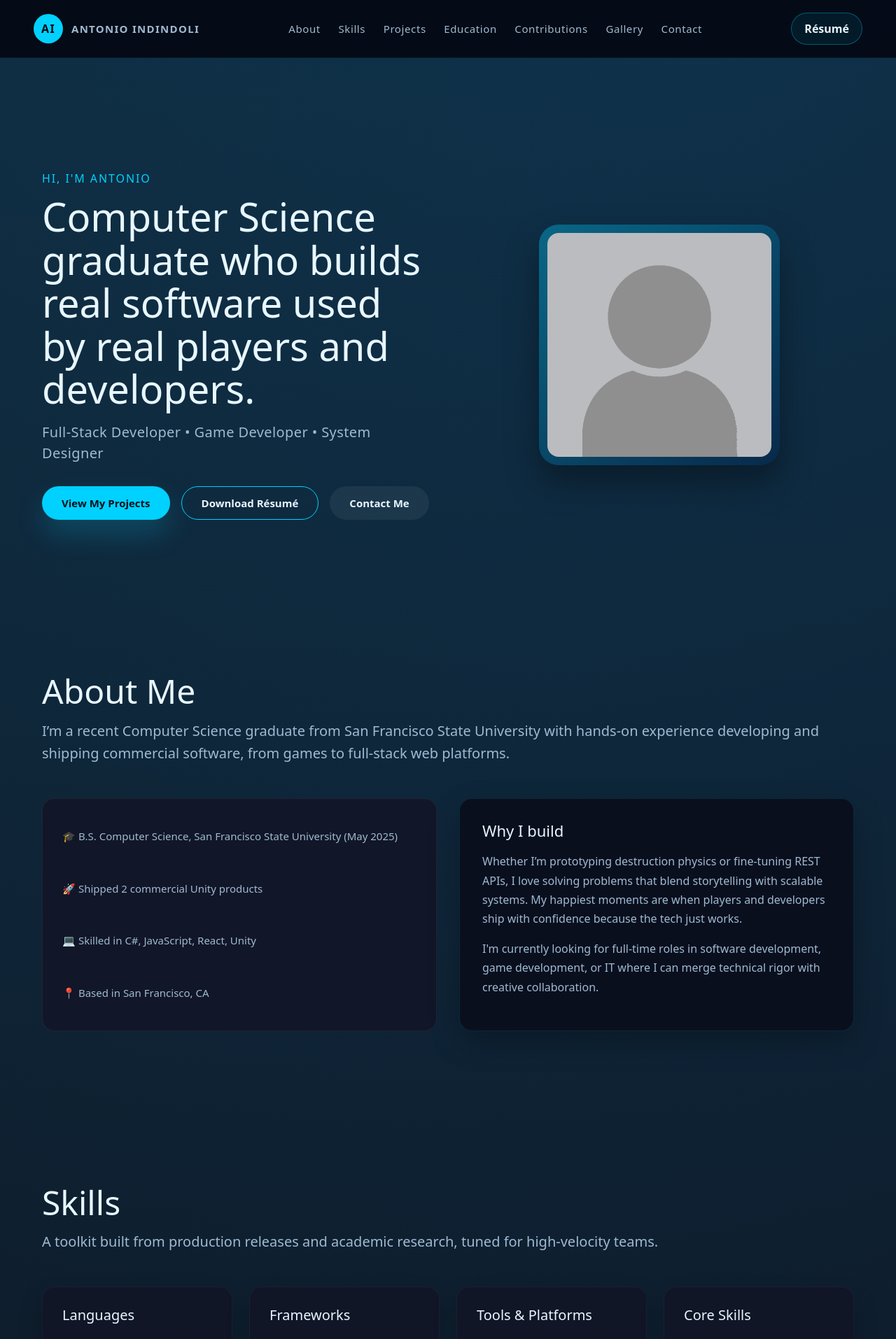
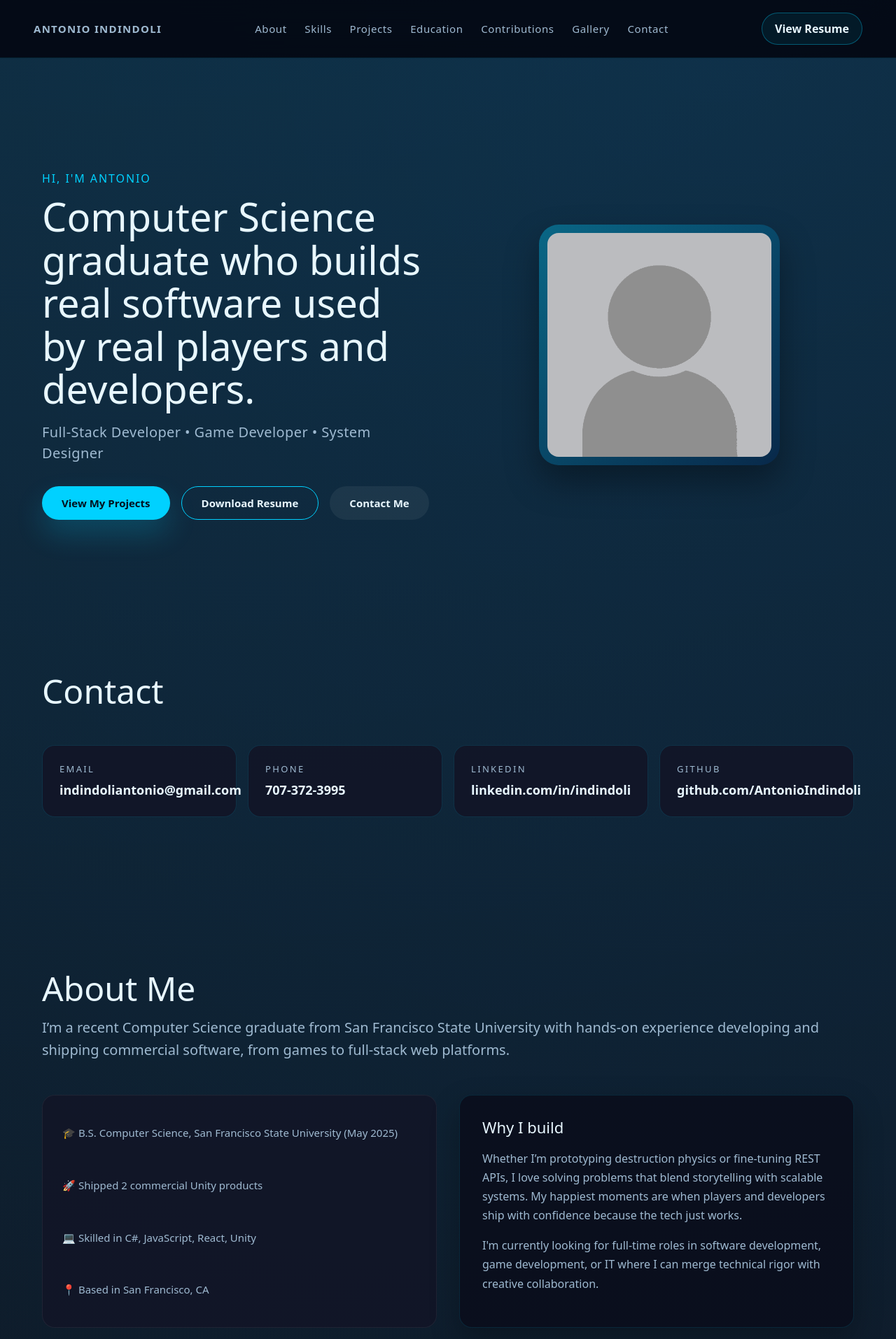
Before and after one commit to AntonioIndindoli/portfolio-site, a React (Create React App) app: page / in a window 1280 px wide. Shown: the top 1914 px of the page at 70% size. Built offline with nearby package versions, Linux system fonts and the light colour scheme.

Commit message:
resume outline

```diff
--- a/src/LandingPage.js
+++ b/src/LandingPage.js
@@ -143,6 +143,9 @@ const LandingPage = () => {
     <div className="landing-page" id="home">
       <Header />
       <main>
+
+        {/* Hero */}
+
         <section className="hero section" aria-labelledby="home-title">
           <div className="hero-content">
             <div className="hero-text">
@@ -161,7 +164,7 @@ const LandingPage = () => {
                   target="_blank"
                   rel="noopener noreferrer"
                 >
-                  Download Résumé
+                  Download Resume
                 </a>
                 <a className="button ghost" href="#contact">Contact Me</a>
               </div>
@@ -174,6 +177,34 @@ const LandingPage = () => {
             </div>
           </div>
         </section>
+
+        {/* Contact */}
+
+        <section className="section contact" id="contact" aria-labelledby="contact-title">
+          <div className="section-intro">
+            <h2 id="contact-title">Contact</h2>
+          </div>
+          <div className="contact-grid">
+            <a className="contact-card" >
+              <span className="contact-label">Email</span>
+              <span className="contact-value">indindoliantonio@gmail.com</span>
+            </a>
+            <a className="contact-card" >
+              <span className="contact-label">Phone</span>
+              <span className="contact-value">707-372-3995</span>
+            </a>
+            <a className="contact-card" href="https://linkedin.com/in/indindoli" target="_blank" rel="noopener noreferrer">
+              <span className="contact-label">LinkedIn</span>
+              <span className="contact-value">linkedin.com/in/indindoli</span>
+            </a>
+            <a className="contact-card" href="https://github.com/AntonioIndindoli" target="_blank" rel="noopener noreferrer">
+              <span className="contact-label">GitHub</span>
+              <span className="contact-value">github.com/AntonioIndindoli</span>
+            </a>
+          </div>
+        </section>
+
+        {/* About */}
 
         <section className="section about" id="about" aria-labelledby="about-title">
           <div className="section-intro">
@@ -200,12 +231,23 @@ const LandingPage = () => {
           </div>
         </section>
 
+        {/* Education */}
+
+        <section className="section education" id="education" aria-labelledby="education-title">
+          <div className="section-intro">
+            <h2 id="education-title">Education</h2>
+          </div>
+          <div className="education-card">
+            <h3>San Francisco State University</h3>
+            <p>B.S. in Computer Science — May 2025</p>
+          </div>
+        </section>
+
+        {/* Skills */}
+
         <section className="section skills" id="skills" aria-labelledby="skills-title">
           <div className="section-intro">
             <h2 id="skills-title">Skills</h2>
-            <p>
-              A toolkit built from production releases and academic research, tuned for high-velocity teams.
-            </p>
           </div>
           <div className="skills-grid">
             {skills.map((category) => (
@@ -221,10 +263,11 @@ const LandingPage = () => {
           </div>
         </section>
 
+        {/* Projects */}
+
         <section className="section projects" id="projects" aria-labelledby="projects-title">
           <div className="section-intro">
             <h2 id="projects-title">Projects</h2>
-            <p>Selected releases that showcase my blend of systems thinking, player empathy, and shipping discipline.</p>
           </div>
           <div className="projects-grid">
             {projects.map((project) => (
@@ -251,30 +294,22 @@ const LandingPage = () => {
           </div>
         </section>
 
-        <section className="section education" id="education" aria-labelledby="education-title">
-          <div className="section-intro">
-            <h2 id="education-title">Education</h2>
-            <p>Grounded in computer science fundamentals with a focus on software engineering and interactive systems.</p>
-          </div>
-          <div className="education-card">
-            <h3>San Francisco State University</h3>
-            <p>B.S. in Computer Science — May 2025</p>
-          </div>
-        </section>
+        {/* Contributions */}
 
         <section className="section contributions" id="contributions" aria-labelledby="contributions-title">
           <div className="section-intro">
             <h2 id="contributions-title">GitHub Contributions</h2>
-            <p>Continual learning and iteration, tracked one green square at a time.</p>
           </div>
           <div className="contribution-chart">
             <img
-              src="https://ghchart.rshah.org/00d6ff/indindoli"
+              src="https://ghchart.rshah.org/00d6ff/AntonioIndindoli"
               alt="Antonio Indindoli&apos;s GitHub contribution chart"
               loading="lazy"
             />
           </div>
         </section>
+
+        {/* Gallery */}
 
         <section className="section gallery" id="gallery" aria-labelledby="gallery-title">
           <div className="section-intro">
@@ -290,31 +325,6 @@ const LandingPage = () => {
             ))}
           </div>
         </section>
-
-        <section className="section contact" id="contact" aria-labelledby="contact-title">
-          <div className="section-intro">
-            <h2 id="contact-title">Let&apos;s Build Something</h2>
-            <p>Reach out for opportunities, collaborations, or to request a deep dive into any of my projects.</p>
-          </div>
-          <div className="contact-grid">
-            <a className="contact-card" href="mailto:indindoliantonio@gmail.com">
-              <span className="contact-label">Email</span>
-              <span className="contact-value">indindoliantonio@gmail.com</span>
-            </a>
-            <a className="contact-card" href="tel:+17073723995">
-              <span className="contact-label">Phone</span>
-              <span className="contact-value">707-372-3995</span>
-            </a>
-            <a className="contact-card" href="https://linkedin.com/in/indindoli" target="_blank" rel="noopener noreferrer">
-              <span className="contact-label">LinkedIn</span>
-              <span className="contact-value">linkedin.com/in/indindoli</span>
-            </a>
-            <a className="contact-card" href="https://github.com/indindoli" target="_blank" rel="noopener noreferrer">
-              <span className="contact-label">GitHub</span>
-              <span className="contact-value">github.com/indindoli</span>
-            </a>
-          </div>
-        </section>
       </main>
       <Footer />
     </div>
--- a/src/components/Footer.js
+++ b/src/components/Footer.js
@@ -5,16 +5,7 @@ const Footer = () => {
   return (
     <footer className="site-footer">
       <div className="footer-inner">
-        <p>© {new Date().getFullYear()} Antonio Indindoli. Built with curiosity and shipped with care.</p>
-        <div className="footer-links">
-          <a href="mailto:indindoliantonio@gmail.com">Email</a>
-          <a href="https://linkedin.com/in/indindoli" target="_blank" rel="noopener noreferrer">
-            LinkedIn
-          </a>
-          <a href="https://github.com/indindoli" target="_blank" rel="noopener noreferrer">
-            GitHub
-          </a>
-        </div>
+
       </div>
     </footer>
   );
--- a/src/components/Header.js
+++ b/src/components/Header.js
@@ -15,7 +15,6 @@ const Header = () => (
   <header className="site-header">
     <div className="header-inner">
       <a className="brand" href="#home">
-        <span className="brand-mark" aria-hidden="true">AI</span>
         <span className="brand-text">Antonio Indindoli</span>
       </a>
       <nav className="main-nav" aria-label="Primary">
@@ -31,7 +30,7 @@ const Header = () => (
         target="_blank"
         rel="noopener noreferrer"
       >
-        Résumé
+        View Resume
       </a>
     </div>
   </header>
```
